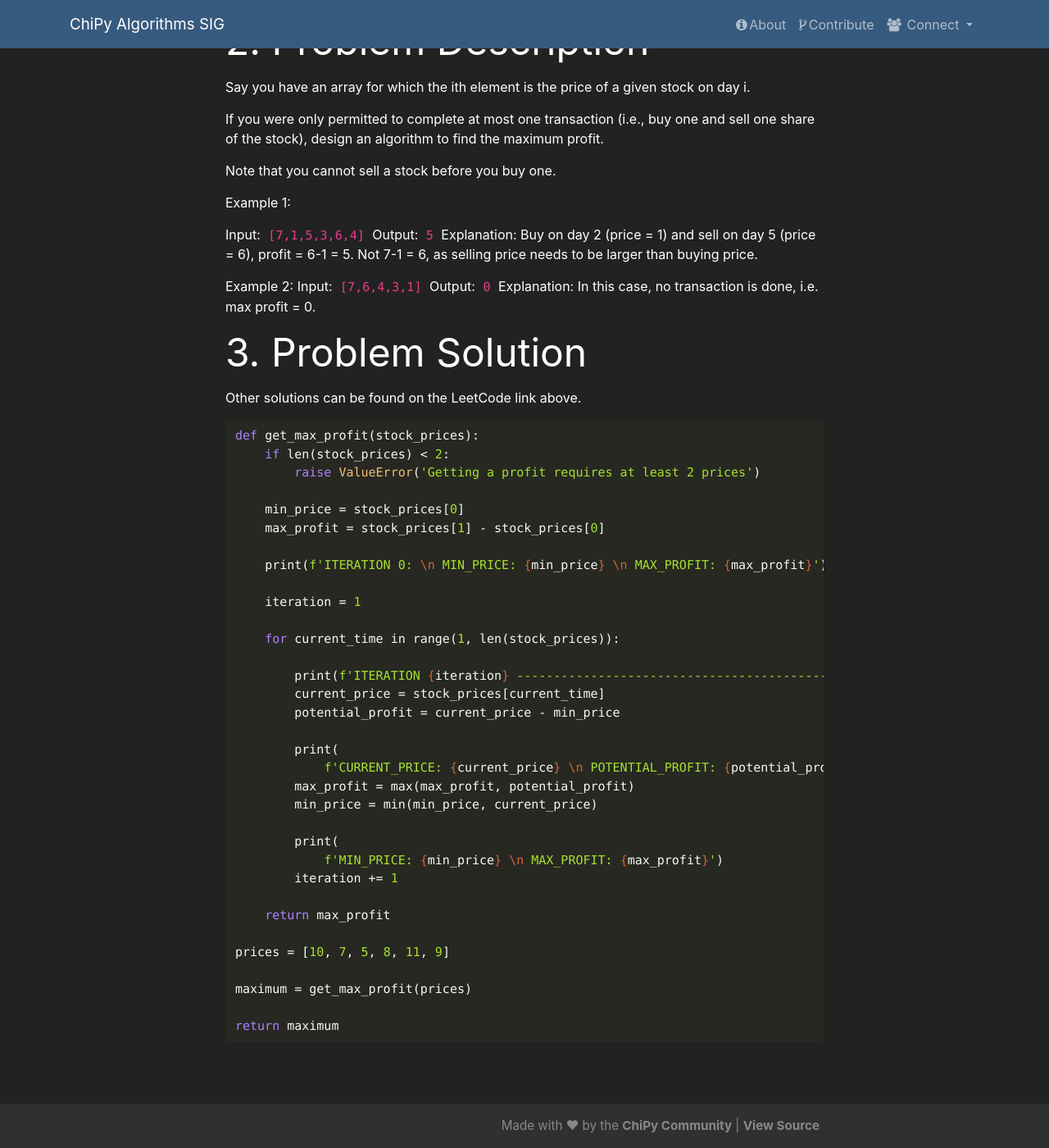
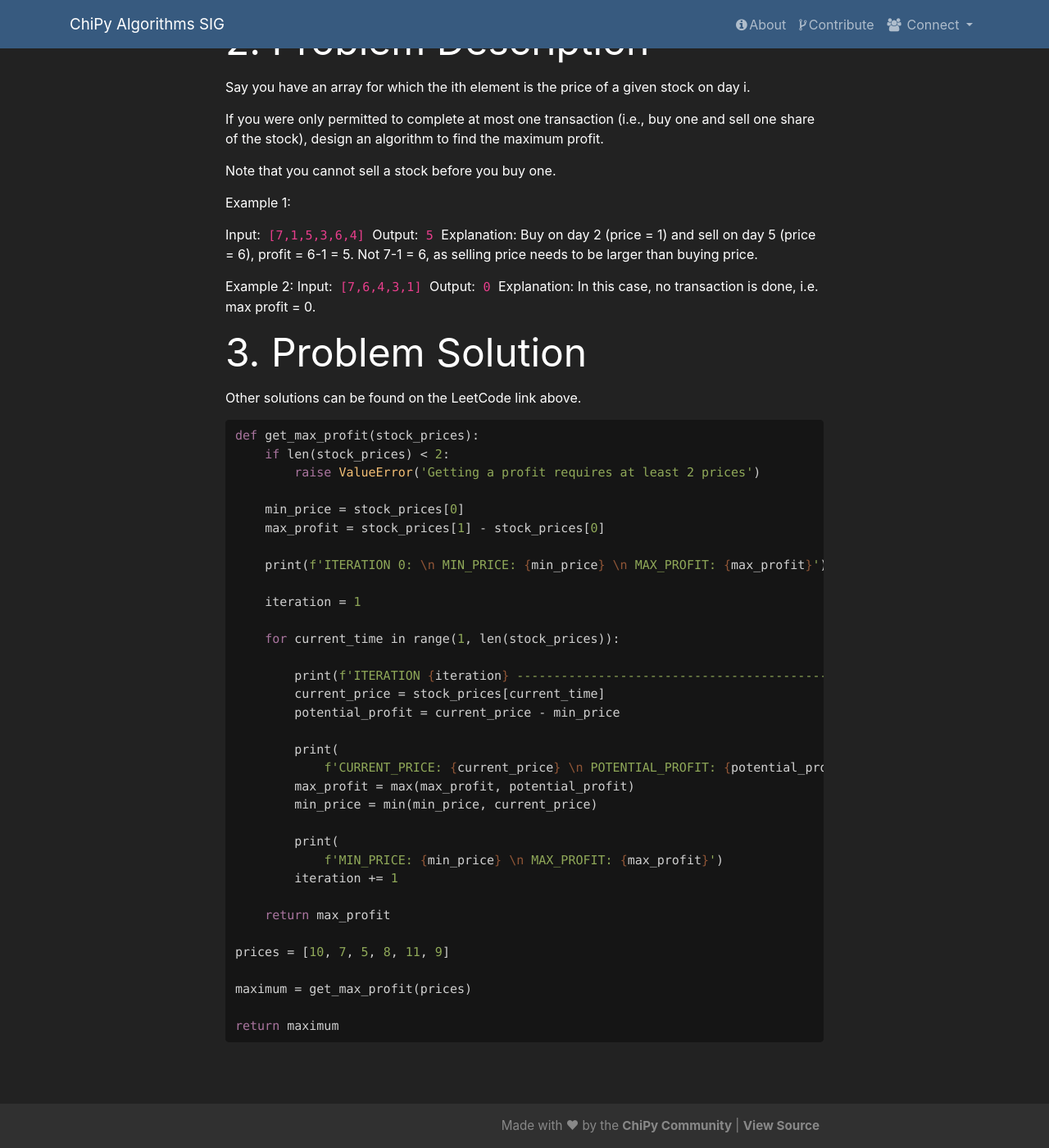
Before and after one commit to chicagopython/algosig, a Jekyll site: the page built from _posts/2020-01-14-best-time-to-buy-and-sell-stock.md, in a window 1280 px wide and 1400 px high, scrolled down 316 px. Shown: the whole window at 82% size. Built offline with Jekyll 4.4.1, drawn with Linux system fonts in a browser that asks for light colours; nearby versions of some CDN libraries; our own code applies the rules of GitHub Pages for plain Markdown files.

Commit message:
change code highlight theme, round code block borders

```diff
--- a/assets/style.css
+++ b/assets/style.css
@@ -7,8 +7,8 @@ body {
     -o-font-feature-settings: "kern" 1;
     font-feature-settings: "kern" 1;
     font-kerning: normal;
+    min-height: 100vh;
     display: flex;
-    min-height: 100vh;
     flex-direction: column;
 }
 
@@ -62,23 +62,7 @@ main {
     padding-bottom: 60px;
 }
 
-/** Images */
-img {
-    max-width: 100%;
-    vertical-align: middle;
-}
-
-/** Figures */
-figure > img { display: block; }
-
-figcaption { font-size: 14px; }
-
-/** Lists */
-ul, ol { margin-left: 30px; }
-
-li > ul, li > ol { margin-bottom: 0; }
-
-/** Headings */
+/* * Headings */
 h1, h2, h3, h4, h5, h6 { font-weight: 400; }
 
 /** Site footer */
@@ -105,7 +89,10 @@ pre {
 }
 
 pre > code {
-    border: 0;
     padding-right: 0;
     padding-left: 0;
 }
+
+.highlight {
+    border-radius: 0.3rem;
+}
--- a/assets/syntax.css
+++ b/assets/syntax.css
@@ -1,15 +1,15 @@
 .highlight table td { padding: 5px; }
 .highlight table pre { margin: 0; }
 .highlight, .highlight .w {
-  color: #f8f8f2;
-  background-color: #272822;
+  color: #d0d0d0;
+  background-color: #151515;
 }
 .highlight .err {
-  color: #272822;
-  background-color: #f92672;
+  color: #151515;
+  background-color: #ac4142;
 }
 .highlight .c, .highlight .ch, .highlight .cd, .highlight .cm, .highlight .cpf, .highlight .c1, .highlight .cs {
-  color: #75715e;
+  color: #505050;
 }
 .highlight .cp {
   color: #f4bf75;
@@ -18,45 +18,45 @@
   color: #f4bf75;
 }
 .highlight .o, .highlight .ow {
-  color: #f8f8f2;
+  color: #d0d0d0;
 }
 .highlight .p, .highlight .pi {
-  color: #f8f8f2;
+  color: #d0d0d0;
 }
 .highlight .gi {
-  color: #a6e22e;
+  color: #90a959;
 }
 .highlight .gd {
-  color: #f92672;
+  color: #ac4142;
 }
 .highlight .gh {
-  color: #66d9ef;
-  background-color: #272822;
+  color: #6a9fb5;
+  background-color: #151515;
   font-weight: bold;
 }
 .highlight .k, .highlight .kn, .highlight .kp, .highlight .kr, .highlight .kv {
-  color: #ae81ff;
+  color: #aa759f;
 }
 .highlight .kc {
-  color: #fd971f;
+  color: #d28445;
 }
 .highlight .kt {
-  color: #fd971f;
+  color: #d28445;
 }
 .highlight .kd {
-  color: #fd971f;
+  color: #d28445;
 }
 .highlight .s, .highlight .sa, .highlight .sb, .highlight .sc, .highlight .dl, .highlight .sd, .highlight .s2, .highlight .sh, .highlight .sx, .highlight .s1 {
-  color: #a6e22e;
+  color: #90a959;
 }
 .highlight .sr {
-  color: #a1efe4;
+  color: #75b5aa;
 }
 .highlight .si {
-  color: #cc6633;
+  color: #8f5536;
 }
 .highlight .se {
-  color: #cc6633;
+  color: #8f5536;
 }
 .highlight .nn {
   color: #f4bf75;
@@ -68,11 +68,11 @@
   color: #f4bf75;
 }
 .highlight .na {
-  color: #66d9ef;
+  color: #6a9fb5;
 }
 .highlight .m, .highlight .mb, .highlight .mf, .highlight .mh, .highlight .mi, .highlight .il, .highlight .mo, .highlight .mx {
-  color: #a6e22e;
+  color: #90a959;
 }
 .highlight .ss {
-  color: #a6e22e;
+  color: #90a959;
 }
```
